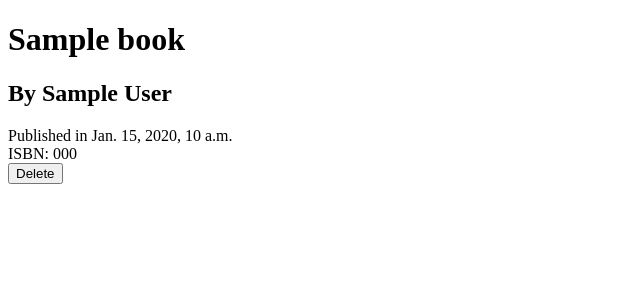
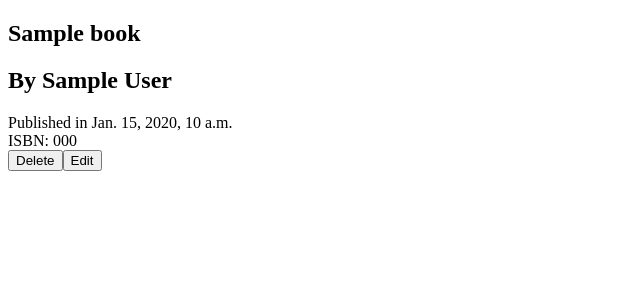
Before and after one commit to CassieBoyd/libraryproject, a Django app: template libraryapp/templates/books/detail.html in a window 1280 px wide. Shown: the top 300 px of the page, without its empty margins (0-640 px from the left). Run offline with Django 3.2, Linux system fonts and the light colour scheme; the template is opened without the code that fills it: most values are stand-ins (such as "Sample title", 1, 10 or a date in 2020).

Commit message:
Updated book.html to include edit

```diff
--- a/libraryapp/templates/books/detail.html
+++ b/libraryapp/templates/books/detail.html
@@ -1,20 +1,35 @@
 {% load static %}
 <!DOCTYPE html>
 <html>
+
 <head>
     <meta charset="utf-8">
     <title>Library</title>
 </head>
+
 <body>
+
+    <section id="book-details">
         <h1>{{ book.title }}</h1>
         <h2>By {{ book.author }}</h2>
 
         <div>Published in {{ book.published }}</div>
         <div>ISBN: {{ book.isbn }}</div>
-  </body>
+    </section>
+
+    <section id="book-actions" style="display:flex;">
         <form action="{% url 'libraryapp:book' book.id %}" method="POST">
             {% csrf_token %}
             <input type="hidden" name="actual_method" value="DELETE">
             <button>Delete</button>
         </form>
+
+        <form action="{% url 'libraryapp:book_edit_form' book.id %}" method="GET">
+            {% csrf_token %}
+            <button>Edit</button>
+        </form>
+    </section>
+
+</body>
+
 </html>
```
Lines whose indentation alone changed are shown as unchanged.
